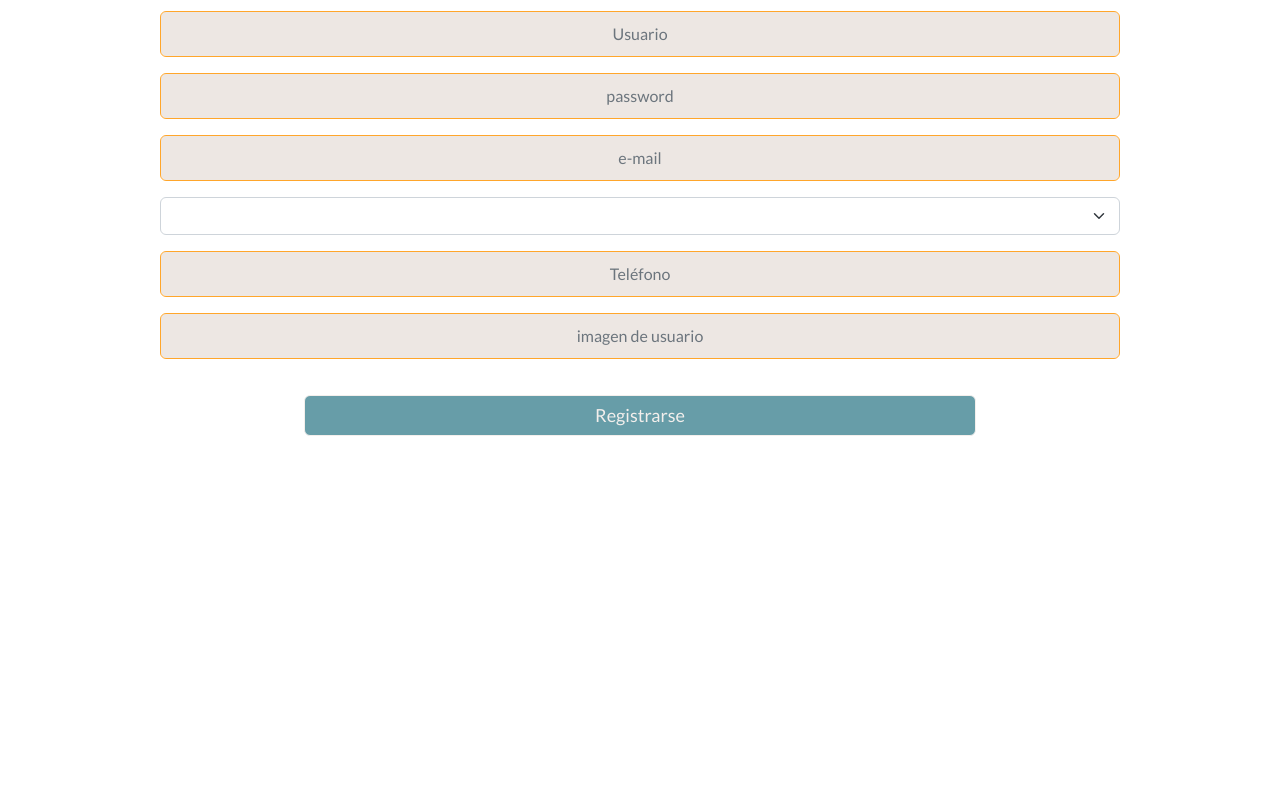
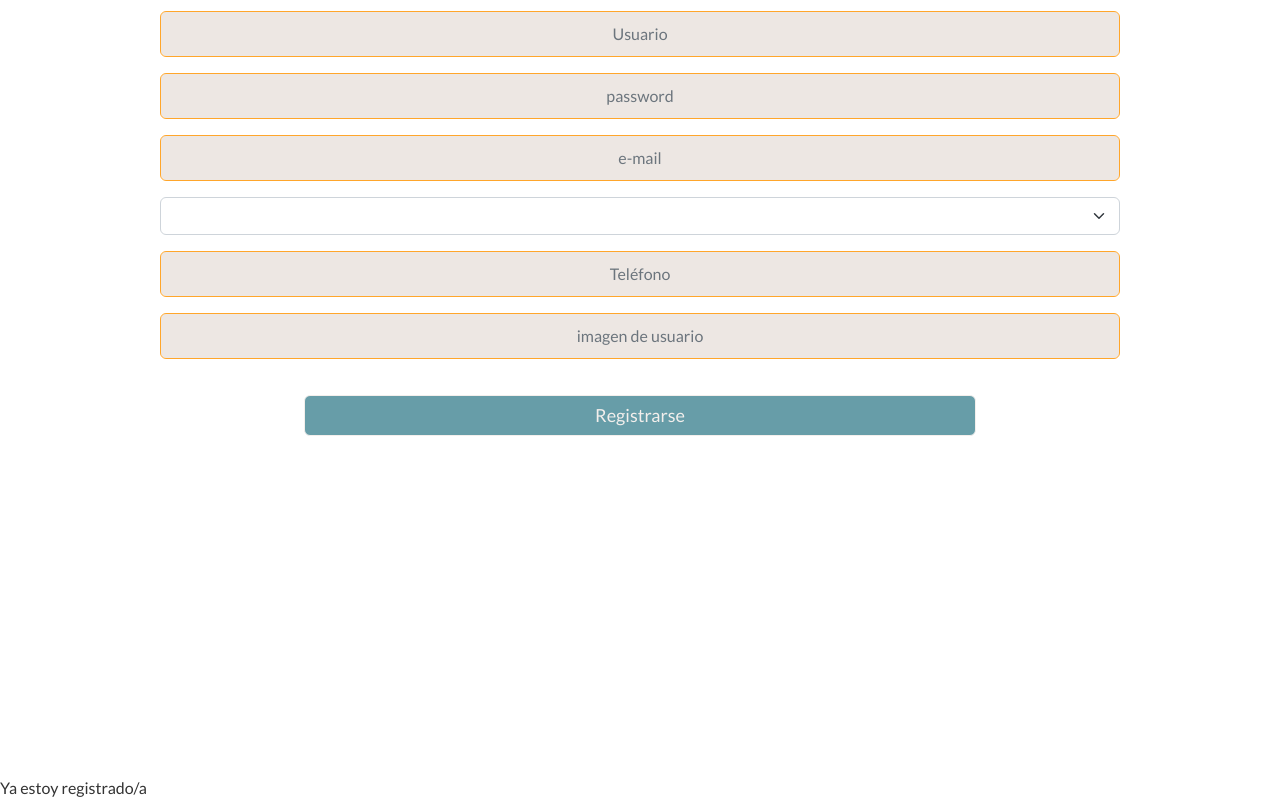
Before and after one commit to AlarconCode/PetFinder, an Angular app: page /registro in a window 1280 px wide. Shown: the part 385-1185 px from the top of the page. Before the commit the page ends 1161 px from the top, so only its background shows below. Built offline with nearby package versions, Linux system fonts and the light colour scheme.

Commit message:
prueba link

```diff
--- a/src/app/pages/register-page/register-page.component.css
+++ b/src/app/pages/register-page/register-page.component.css
@@ -4,3 +4,10 @@
     margin-left: 30px;
 
 }
+
+.text-link-login{
+    color:var(--p-color);
+    text-decoration: none;
+    font-size: var(--p-size);
+    text-align: center;
+}
--- a/src/app/pages/register-page/register-page.component.html
+++ b/src/app/pages/register-page/register-page.component.html
@@ -2,3 +2,7 @@
     <img id="icon-back" src="../../../assets/icons/icon-back-forms2.svg" alt="icono para ir al feed" (click)="goBack()">
 </a>
 <app-register-form></app-register-form>
+
+<a routerLink="/login" class="text-link-login" >
+    Ya estoy registrado/a
+</a>
```
